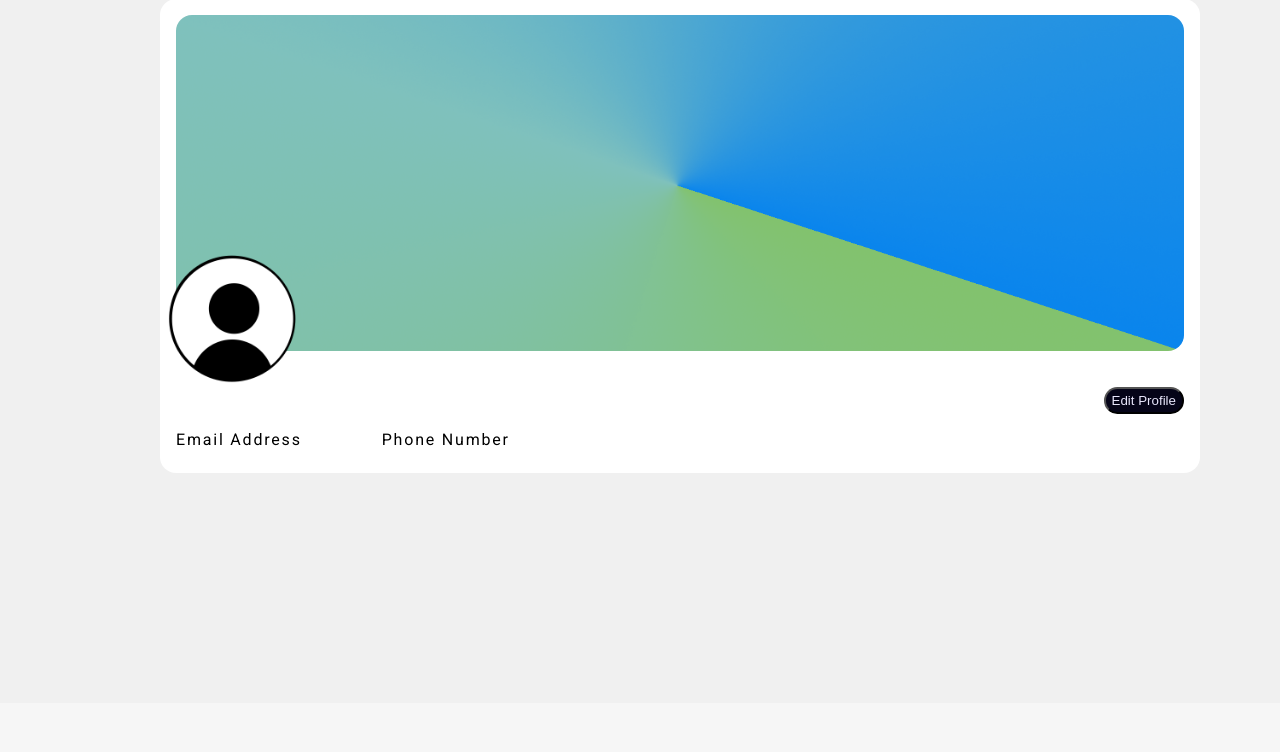
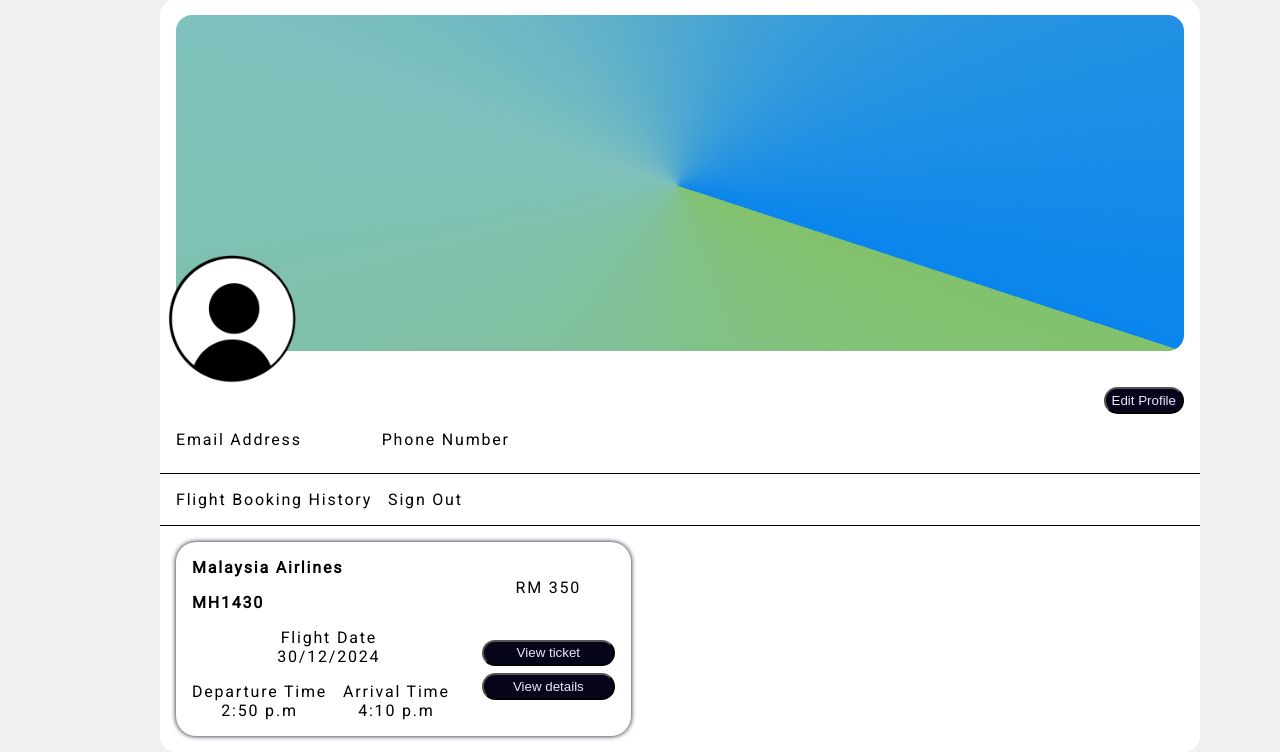
Before and after one commit to Mutton9558/SkyLink, a Flask app: page /profile in a window 1280 px wide. Shown: the part 97-849 px from the top of the page. Before the commit the page ends 543 px from the top, so only its background shows below. Run offline with Flask 3, Linux system fonts and the light colour scheme; the visitor is signed in with stand-in values (Sample User, id 1); some libraries are stand-ins or nearby versions.

Commit message:
Draft design for Flight Booking History

```diff
--- a/static/profile.css
+++ b/static/profile.css
@@ -73,12 +73,105 @@
   border-radius: 1em;
   height: 2em;
   cursor: pointer;
-  transition: background-color 0.5s ease;
+  transition: background-color 0.5s ease, color 0.5s ease;
 }
 
-.edit-user-profile button:hover{
+.edit-user-profile button:hover,
+#recent-button-actions button:hover{
   background-color: var(--primary);
-  color: white;
+  color: black;
+}
+
+.profile-content{
+  border-top: 1px black solid;
+}
+
+.profile-content-header{
+  display: flex;
+  flex-direction: row;
+  margin: 0.5em;
+}
+
+.profile-content-header a{
+  padding: 0.5em;
+}
+
+.profile-content-header :hover{
+  background-color: grey;
+  cursor: pointer;
+  border-radius: 1em;
+  color: whitesmoke;
+}
+
+#recent-flight-list{
+  display: flex;
+  flex-direction: column;
+  margin: 1em;
+}
+
+#recent-flight-list-container{
+  width: fit-content;
+  height: fit-content;
+  background-color: white;
+  display: flex;
+  flex-direction: row;
+  border-radius: 20px;
+  box-shadow: 0 0 5px var(--background-dark);
+  margin: 1em;
+}
+
+#recent-flight-list-container h3,
+#recent-flight-list-container p{
+  font-size: medium;
+}
+
+#recent-flight-list-left{
+  margin:  0 0 1em 1em;
+}
+
+#flight-date{
+  display: flex;
+  flex-direction: column;
+  align-items: center;
+  margin-bottom: 1em;
+}
+
+#recent-flight-times{
+  margin: 0;
+  display: flex;
+}
+
+#arrival-time,
+#departure-time{
+  display: flex;
+  flex-direction: column;
+  align-items: center;
+  margin-right: 1em;
+}
+
+#recent-flight-list-right{
+  display: flex;
+  flex-direction: column;
+  justify-content: space-evenly;
+  align-items: center;
+  margin-left: 1em;
+  margin-right: 1em;
+}
+
+#recent-button-actions{
+  display: flex;
+  flex-direction: column;
+}
+
+#recent-button-actions button{
+  background-color: var(--background-dark);
+  color: var(--text-dark-mode);
+  border-radius: 1em;
+  height: 2em;
+  width: 10em;
+  margin-top: 0.5em;
+  cursor: pointer;
+  transition: background-color 0.5s ease, color 0.5s ease;
 }
 
 body.dark-mode .user-profile{
--- a/static/style.css
+++ b/static/style.css
@@ -1045,6 +1045,10 @@ body.dark-mode .settings-content {
     background-color: #1e1e1e;
 }
 
+body.dark-mode .settings-option a:hover {
+    color: #ffffff;
+}
+
 body.dark-mode .booking-form {
     background-color: #333333;
     color: #ffffff;
@@ -1054,3 +1058,8 @@ body.dark-mode .center-box,
 body.dark-mode details{
     background-color: #333333;
 }
+
+body.dark-mode #departure-flight-details,
+body.dark-mode #flight-list-container{
+    background-color: #333333;
+}
--- a/templates/profile.html
+++ b/templates/profile.html
@@ -87,7 +87,45 @@
             <h3>Phone Number</h3>
             <p>{{ user.phoneNumber }}</p>
           </div>
+        </div>
 
+        <div class="profile-content">
+          <div class="profile-content-header">
+            <a>Flight Booking History</a>
+            <a>Sign Out</a>
+          </div>
+          <div class="profile-content">
+            <div class="recent-flight-list" id="cont-1">
+              <div id="recent-flight-list-container" class="departure-container">
+                <div id="recent-flight-list-left">
+                  <h3 id="airline">Malaysia Airlines</h3>
+                  <h3 id="flight-number">MH1430</h3>
+                  <div id="recent-flight-date-time">
+                    <div id="flight-date">
+                      <p>Flight Date</p>
+                      <p>30/12/2024</p>
+                    </div>
+                    <div id="recent-flight-times">
+                      <div id="departure-time">
+                        <p>Departure Time</p>
+                        <p>2:50 p.m</p>
+                      </div>
+                      <div id="arrival-time">
+                        <p>Arrival Time</p>
+                        <p>4:10 p.m</p></div>
+                    </div>
+                  </div>
+                </div>
+                <div id="recent-flight-list-right">
+                  <p id="flight-price-text">RM 350</p>
+                  <div id="recent-button-actions">
+                    <button>View ticket</button>
+                    <button>View details</button>
+                  </div>
+                </div>
+              </div>
+            </div>
+          </div>
         </div>
       </div>
     </main>
@@ -100,6 +138,5 @@
           document.body.classList.add('light-mode');
       }
   </script>
-    <script src="{{ url_for('static', filename='settings.js') }}"></script>
   </body>
 </html>
```
Also changed, not shown: templates/flights.html (+8 -0 lines).
